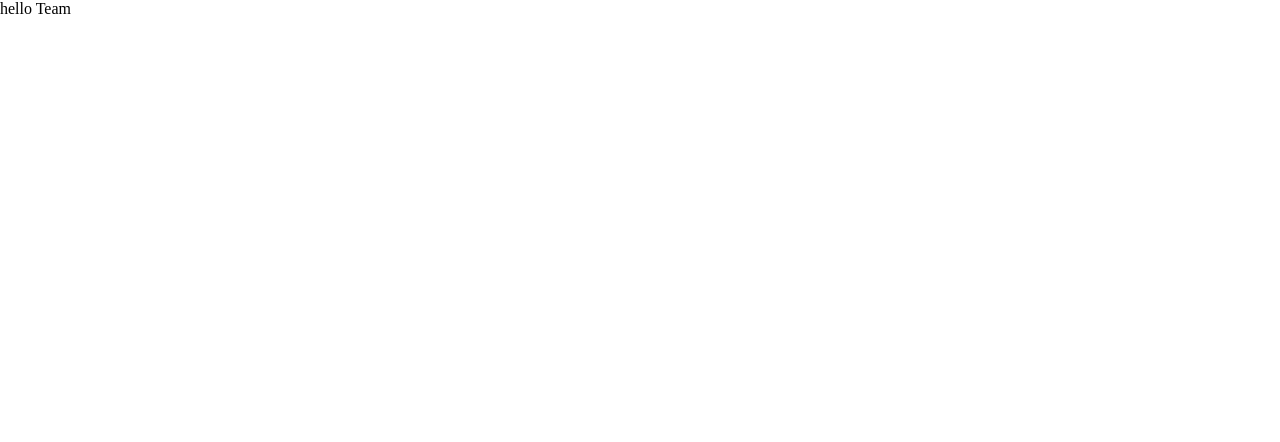
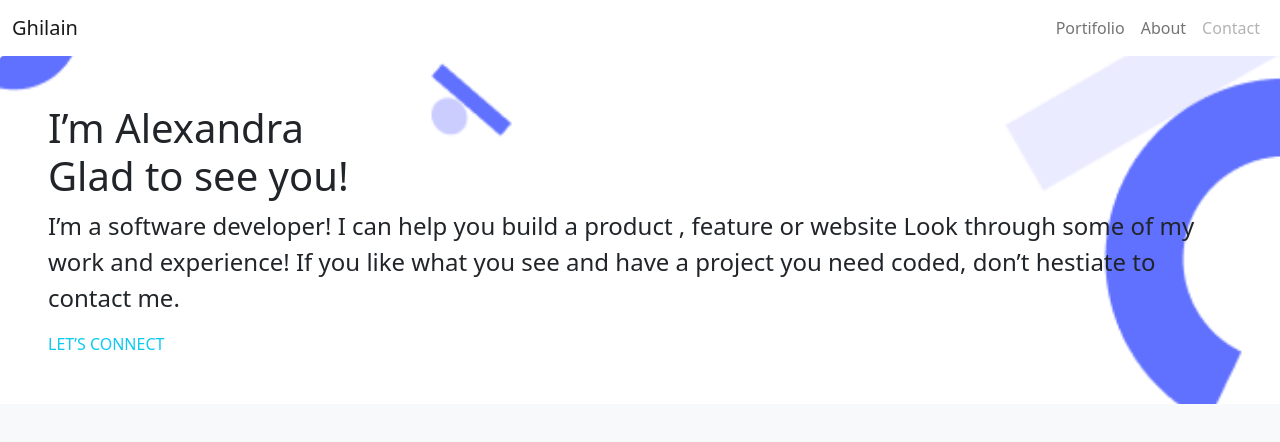
Before and after one commit to bizip/ghilain-portifolio, a website: page index.html in a window 1280 px wide. Drawn offline with nearby package versions, Linux system fonts and the light colour scheme.

Commit message:
Feature add project header with bootstrap

```diff
--- a/index.html
+++ b/index.html
@@ -1,13 +1,50 @@
 <!DOCTYPE html>
 <html lang="en">
+
 <head>
     <meta charset="UTF-8">
     <meta http-equiv="X-UA-Compatible" content="IE=edge">
     <meta name="viewport" content="width=device-width, initial-scale=1.0">
+    <link href="https://cdn.jsdelivr.net/npm/bootstrap@5.1.3/dist/css/bootstrap.min.css" rel="stylesheet"
+        integrity="sha384-1BmE4kWBq78iYhFldvKuhfTAU6auU8tT94WrHftjDbrCEXSU1oBoqyl2QvZ6jIW3" crossorigin="anonymous">
     <link rel="stylesheet" href="./main.css">
     <title>Ghilain portifolio</title>
 </head>
-<body>
-    <div class="h1">hello Team</div>
+
+<body class="bg-light">
+    <nav class="navbar navbar-expand-lg navbar-light bg-white">
+        <div class="container-fluid">
+            <a class="navbar-brand" href="#">Ghilain</a>
+            <button class="navbar-toggler" type="button" data-bs-toggle="collapse"
+                data-bs-target="#navbarSupportedContent" aria-controls="navbarSupportedContent" aria-expanded="false"
+                aria-label="Toggle navigation">
+                <span class="navbar-toggler-icon"></span>
+            </button>
+            <div class="d-none d-lg-flex" id="navbarSupportedContent">
+                <ul class="navbar-nav mb-2 mb-lg-0">
+                    <li class="nav-item">
+                        <a class="nav-link" aria-current="page" href="#">Portifolio</a>
+                    </li>
+                    <li class="nav-item">
+                        <a class="nav-link" href="#">About</a>
+                    </li>
+                    <li class="nav-item">
+                        <a class="nav-link disabled">Contact</a>
+                    </li>
+                </ul>
+            </div>
+        </div>
+    </nav>
+    <header class="p-5 back rounded-top">
+        <h1>I’m Alexandra <span class="d-block">Glad to see you!</span></h1>
+        <p class="fs-4 fw-normal">I’m a software developer! I can help you build a product , feature or website Look through some of my
+            work and experience! If you like what you see and have a project you need coded, don’t hestiate to
+            contact me.</p>
+        <a href="#" class="link-info text-decoration-none">LET’S CONNECT</a>
+    </header>
+    <script src="https://cdn.jsdelivr.net/npm/bootstrap@5.1.3/dist/js/bootstrap.bundle.min.js"
+        integrity="sha384-ka7Sk0Gln4gmtz2MlQnikT1wXgYsOg+OMhuP+IlRH9sENBO0LRn5q+8nbTov4+1p"
+        crossorigin="anonymous"></script>
 </body>
+
 </html>
--- a/main.css
+++ b/main.css
@@ -1,4 +1,6 @@
-* {
-  margin: 0;
-  padding: 0;
+.back {
+  background-image: url(./img/bg-img.PNG);
+  background-repeat: no-repeat;
+  background-size: cover;
+  background-position: left;
 }
```
